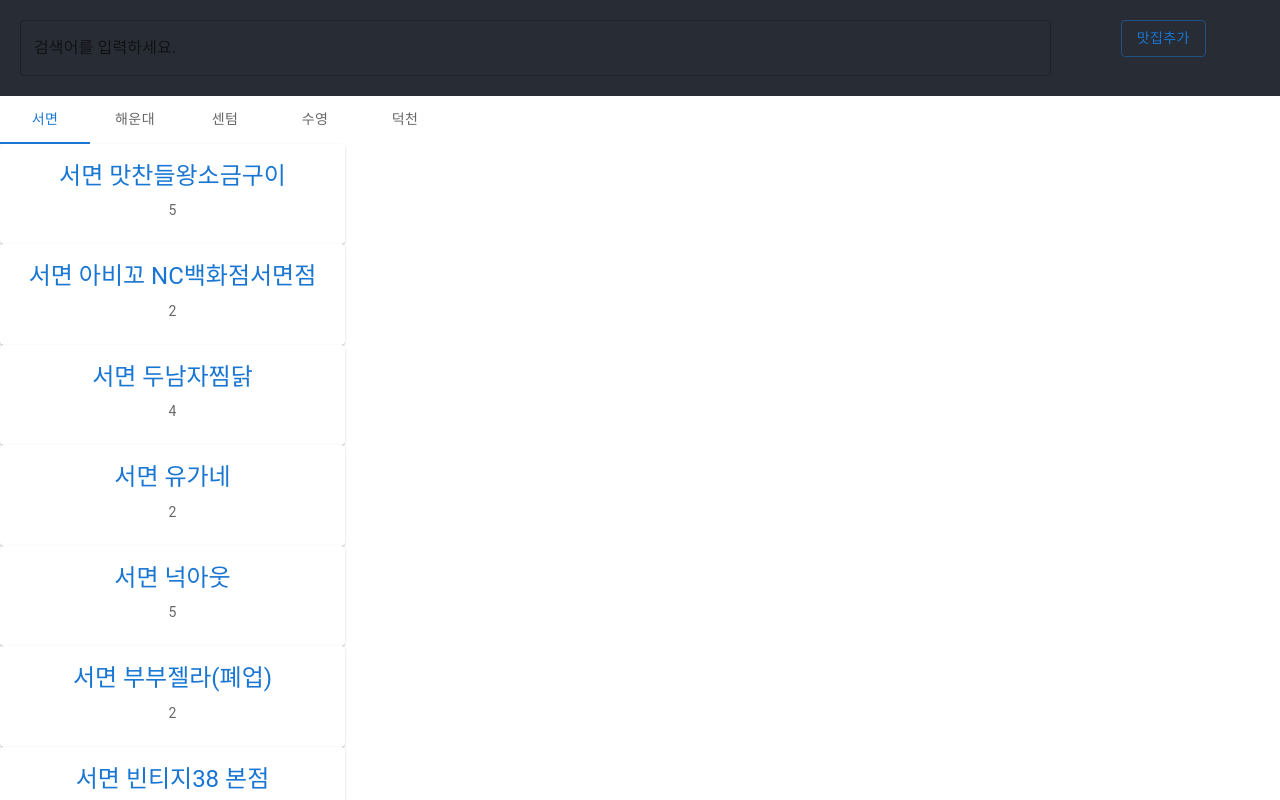
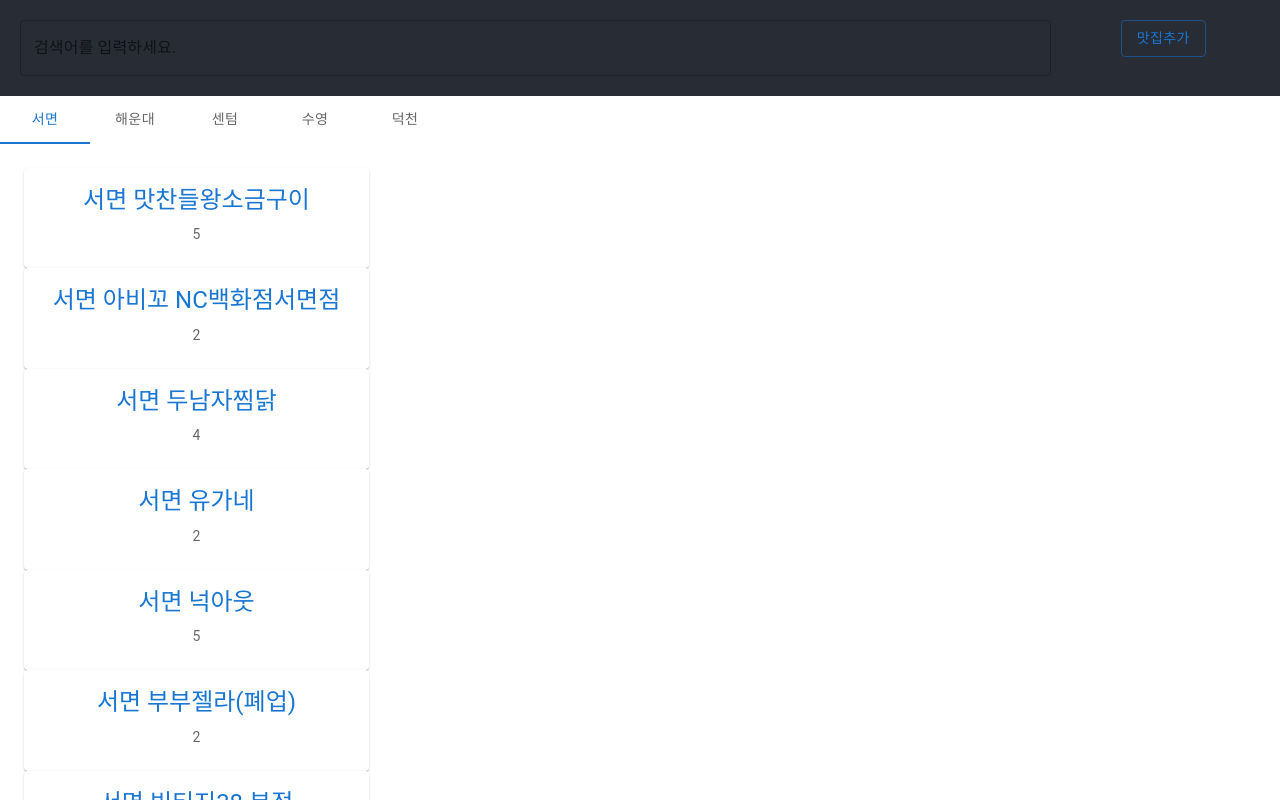
Before and after one commit to sowon-dev/restaurant-rating, a React (Create React App) app: page / in a window 1280 px wide. Shown: the top 800 px of the page. Built offline with nearby package versions, Linux system fonts and the light colour scheme.

Commit message:
add TabPanel

```diff
--- a/src/component/Area.js
+++ b/src/component/Area.js
@@ -4,6 +4,41 @@
 import Tabs from '@mui/material/Tabs';
 import Tab from '@mui/material/Tab';
 import Box from '@mui/material/Box';
+import PropTypes from 'prop-types';
+import Typography from '@mui/material/Typography';
+
+function TabPanel(props) {
+  const { children, value, index, ...other } = props;
+
+  return (
+    <div
+      role="tabpanel"
+      hidden={value !== index}
+      id={`simple-tabpanel-${index}`}
+      aria-labelledby={`simple-tab-${index}`}
+      {...other}
+    >
+      {value === index && (
+        <Box sx={{ p: 3 }}>
+          <Typography>{children}</Typography>
+        </Box>
+      )}
+    </div>
+  );
+}
+
+TabPanel.propTypes = {
+  children: PropTypes.node,
+  index: PropTypes.number.isRequired,
+  value: PropTypes.number.isRequired,
+};
+
+function a11yProps(index) {
+  return {
+    id: `simple-tab-${index}`,
+    'aria-controls': `simple-tabpanel-${index}`,
+  };
+}
 
 export default function Area() {
 	const [value, setValue] = React.useState(0);
@@ -12,6 +47,7 @@
   	};
 
 	return (<>
+	<Box sx={{ width: '100%' }}>
 		<Box sx={{ maxWidth: { xs: 320, sm: 480 }, bgcolor: 'background.paper' }}>
 		  <Tabs
 			value={value}
@@ -30,9 +66,26 @@
 			<Tab label="부산진" />
 		  </Tabs>
     	</Box>
+		<TabPanel value={value} index={0}>
+			{dataList.restaurants.filter(data => ( data.areaNm === '서면')).map((data, index) => (
+				<Card key={index} area={data.areaNm} name={data.name} star={data.star} menu={data.menu} link={data.link} />
+			))}
+		</TabPanel>
+		<TabPanel value={value} index={1}>
+			{dataList.restaurants.filter(data => ( data.areaNm === '해운대')).map((data, index) => (
+				<Card key={index} area={data.areaNm} name={data.name} star={data.star} menu={data.menu} link={data.link} />
+			))}
+		</TabPanel>
+		<TabPanel value={value} index={2}>
+			{dataList.restaurants.filter(data => ( data.areaNm === '센텀')).map((data, index) => (
+				<Card key={index} area={data.areaNm} name={data.name} star={data.star} menu={data.menu} link={data.link} />
+			))}
+		</TabPanel>
+	</Box>
 
-	{dataList.restaurants.map((data, index) => (
-		<Card key={index} area={data.areaNm} name={data.name} star={data.star} menu={data.menu} link={data.link} />
-	) )}
 	</>);
 }
+
+// {dataList.restaurants.map((data, index) => (
+//<Card key={index} area={data.areaNm} name={data.name} star={data.star} menu={data.menu} link={data.link} />
+// ))}
```
Lines whose indentation alone changed are shown as unchanged.
